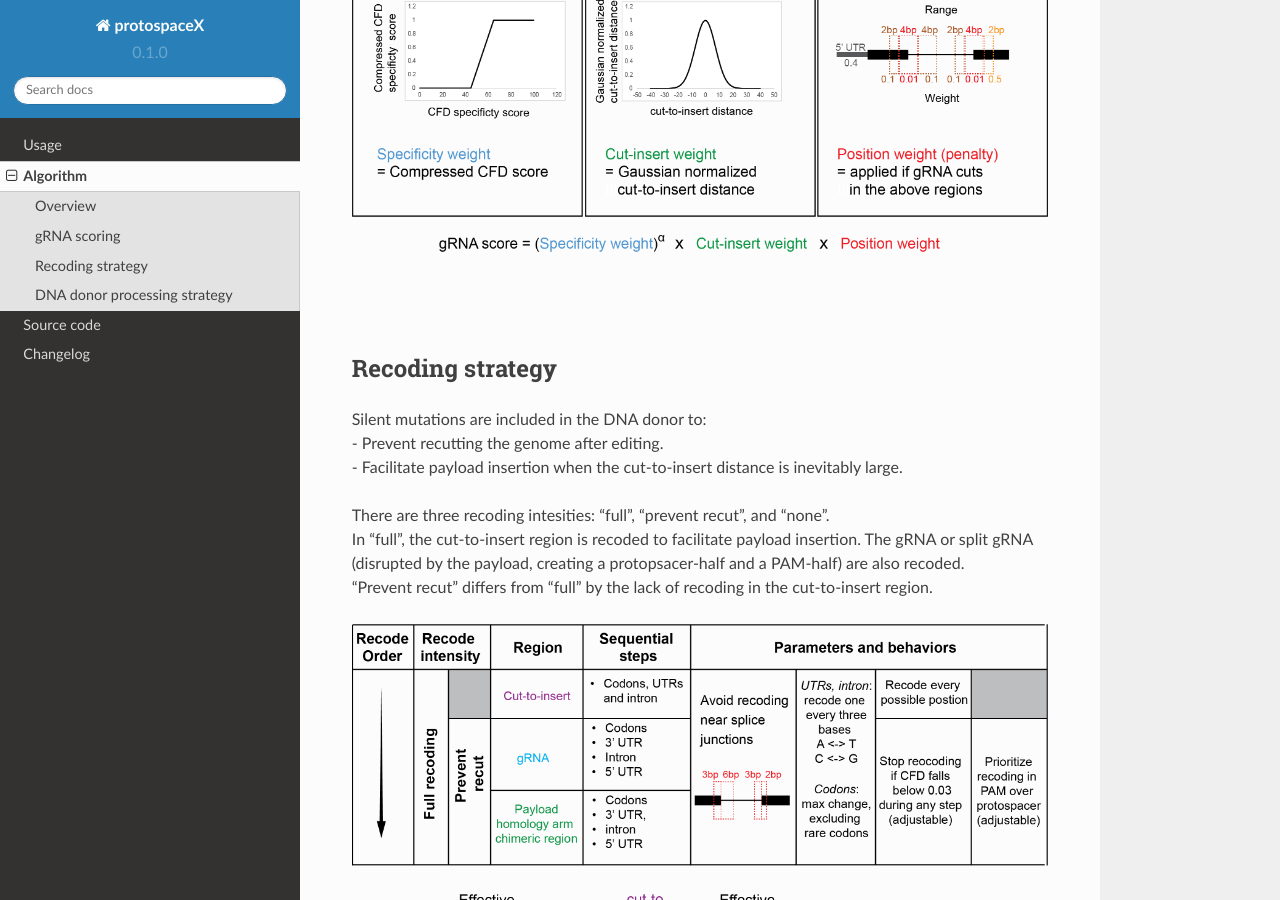
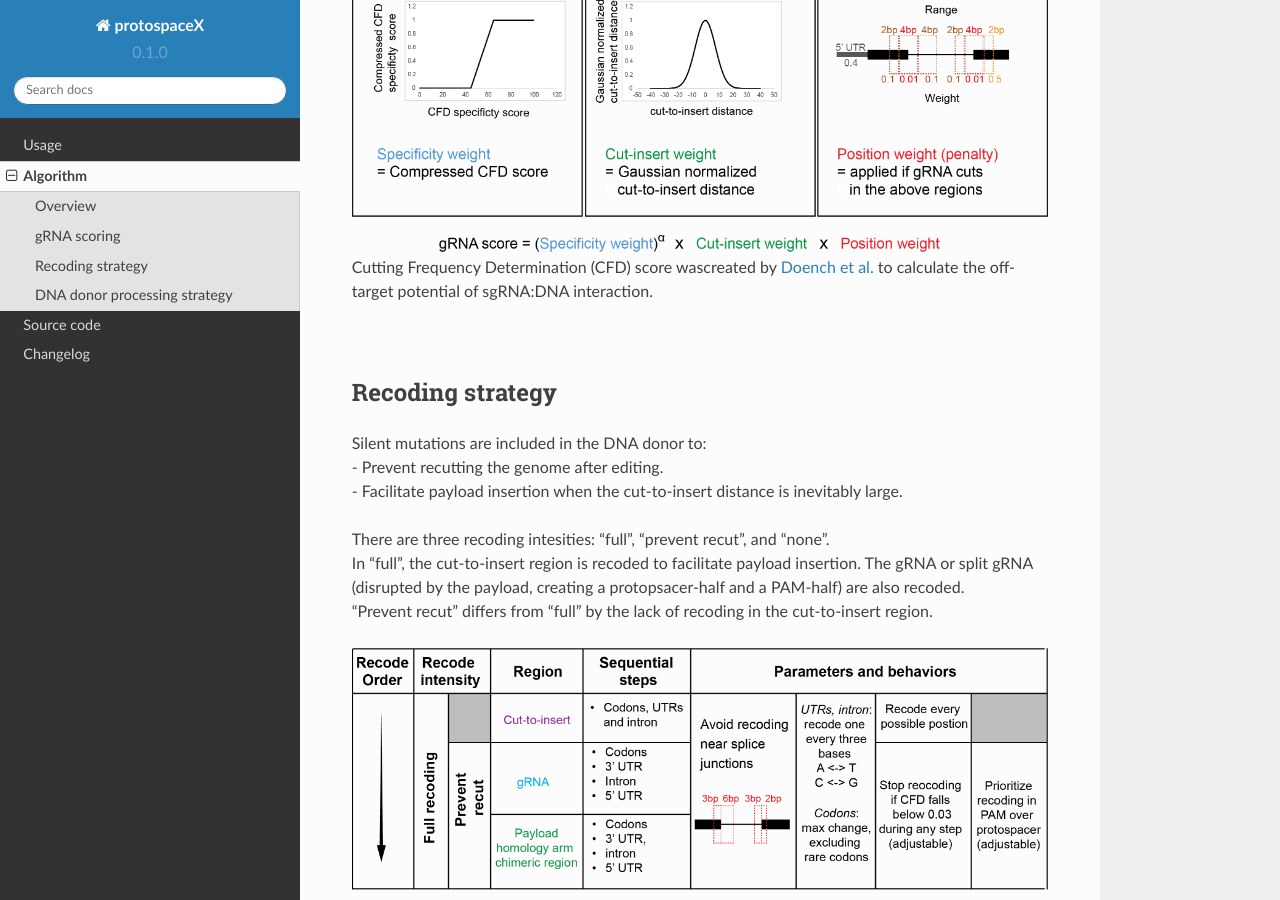
Before and after one commit to duopeng/protoSpaceJAM-readthedocs, a Sphinx documentation site: the page built from docs/source/algorithm.rst, in a window 1280 px wide and 900 px high, scrolled down 1264 px. Built offline with Sphinx 7.4.7 and the Read the Docs theme 2.0.0, drawn with Linux system fonts in a browser that asks for light colours.

Commit message:
Update algorithm.rst

```diff
--- a/docs/source/algorithm.rst
+++ b/docs/source/algorithm.rst
@@ -17,7 +17,7 @@ The gRNAs score is computed from three weights that aims to (1) maximize specifc
    :width: 100%
    :align: center
    :alt: gRNA_scoring
-|
+| Cutting Frequency Determination (CFD) score wascreated by `Doench et al. <https://www.ncbi.nlm.nih.gov/pmc/articles/PMC4744125/>`_  to calculate the off-target potential of sgRNA:DNA interaction.
 |
 |
 Recoding strategy
```
